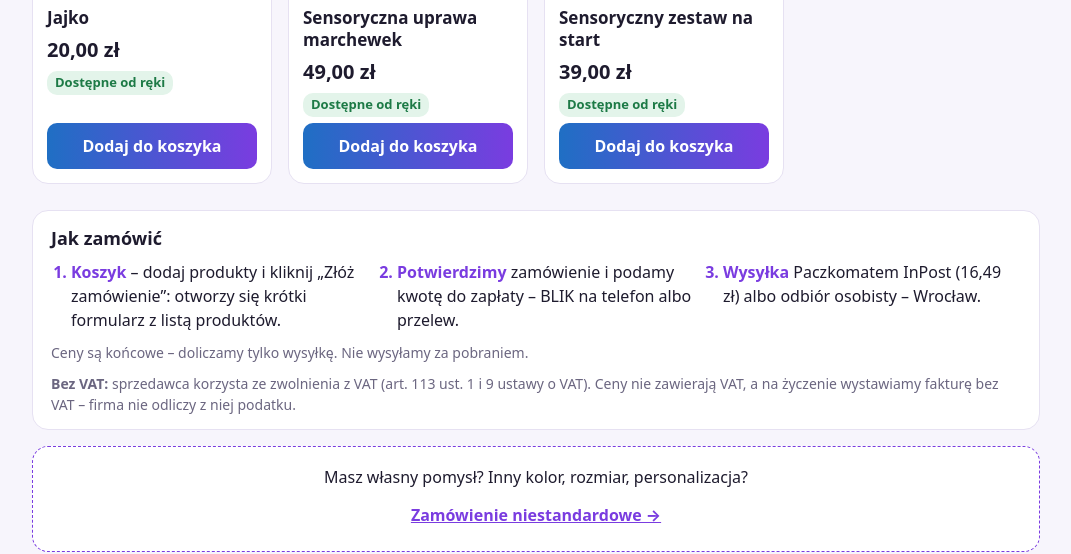
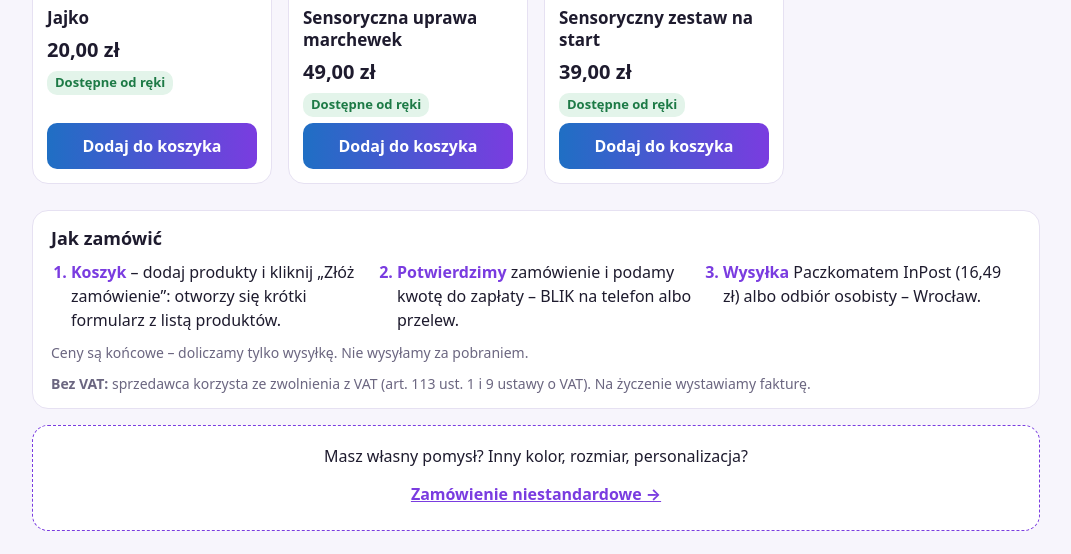
Before and after one commit to Czarodzieje3D/czarodzieje3d.github.io, a plain HTML site: page index.html in a window 1280 px wide. Shown: the part 611-1165 px from the top of the page, without its empty margins (104-1175 px from the left). Drawn offline with Linux system fonts and the light colour scheme.

```diff
--- a/index.html
+++ b/index.html
@@ -219,7 +219,7 @@
     </ol>
     <p class="male">Ceny są końcowe – doliczamy tylko wysyłkę. Nie wysyłamy za pobraniem.</p>
     <p class="male"><strong>Bez VAT:</strong> sprzedawca korzysta ze zwolnienia z VAT (art. 113 ust. 1 i 9 ustawy
-      o VAT). Ceny nie zawierają VAT, a na życzenie wystawiamy fakturę bez VAT – firma nie odliczy z niej podatku.</p>
+      o VAT). Na życzenie wystawiamy fakturę.</p>
   </section>
 
 
```
